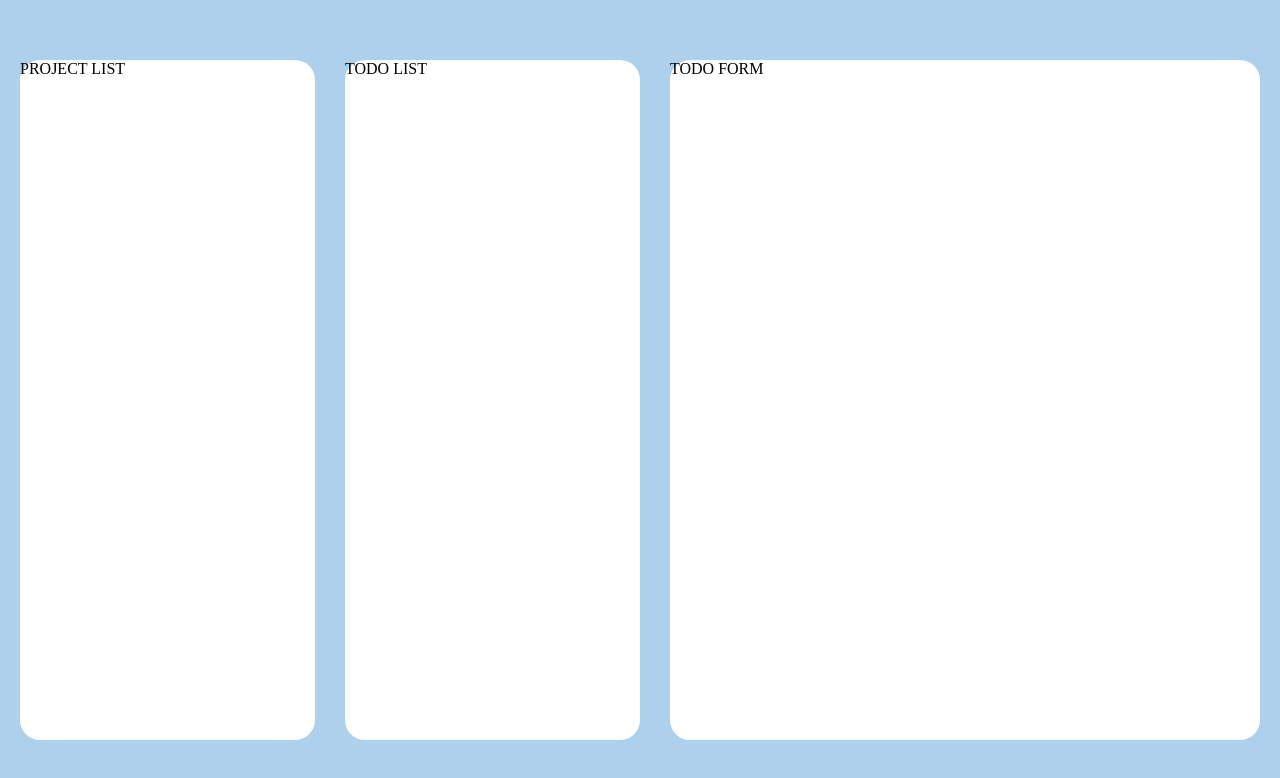
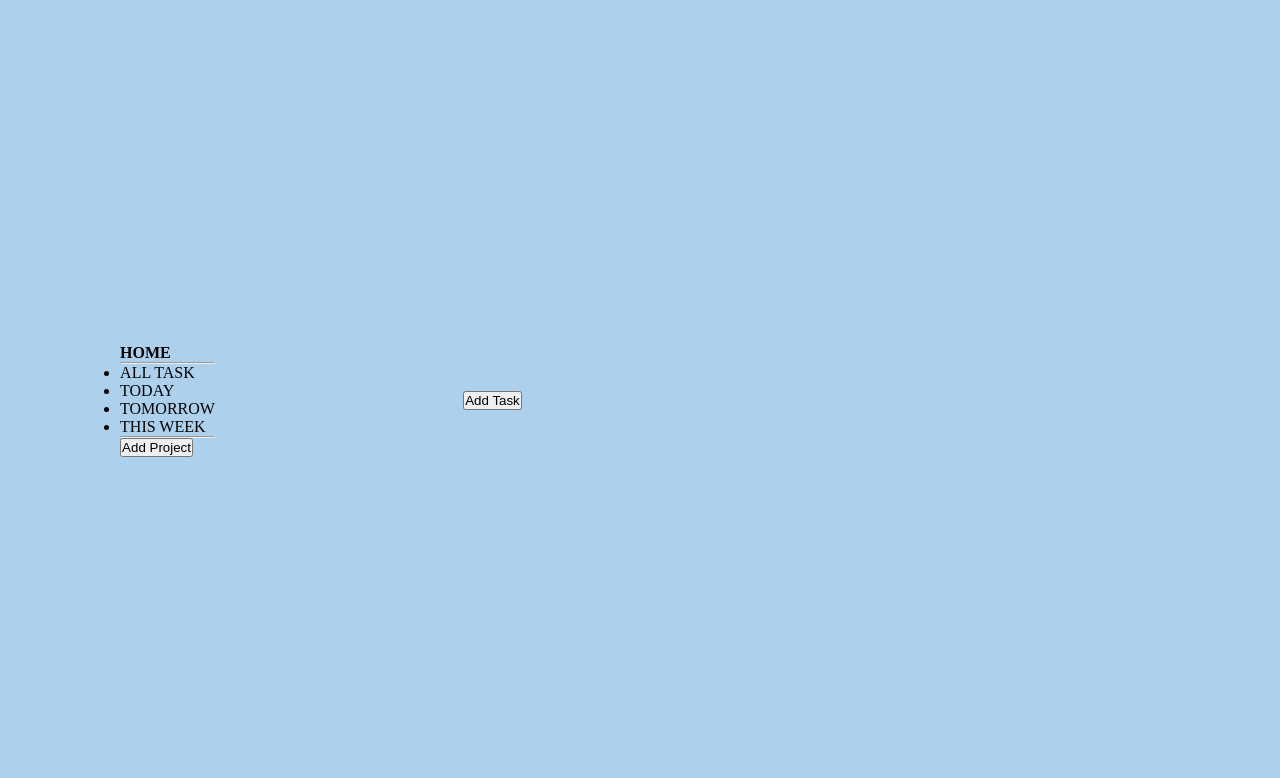
Before and after one commit to migzzafra/M_todo_list, a website built with webpack: page src/app.html in a window 1280 px wide. Built offline with nearby package versions, Linux system fonts and the light colour scheme.

Commit message:
Build the structure of the app

```diff
--- a/src/app.html
+++ b/src/app.html
@@ -7,14 +7,32 @@
 </head>
 <body>
     <div class="app-container">
-        <div class="projectlist-container whitebox">
-            <p>PROJECT LIST</p>
+        <div class="projectlist-container">
+            <h4>HOME</h4>
+            <hr>
+            <ul>
+                <li>ALL TASK</li>
+                <li>TODAY</li>
+                <li>TOMORROW</li>
+                <li>THIS WEEK</li>
+            </ul>
+            <hr>
+            <div class="projectlist-section">
+                <button>Add Project</button>
+            </div>
         </div>
-        <div class="todolist-container whitebox">
-            <p>TODO LIST</p>
+
+        <div class="todo-section">
+            <div class="todolist-container whitebox">
+                <button>Add Task</button>
+            </div>
+            <div class="todoeditor whitebox">
+            </div>
         </div>
-        <div class="todoform whitebox">
-            <p>TODO FORM</p>
+
+        <!--  Pop up box for Adding Projects and Task -->
+        <div class="addpopup hidden">
+
         </div>
     </div>
 </body>
```
